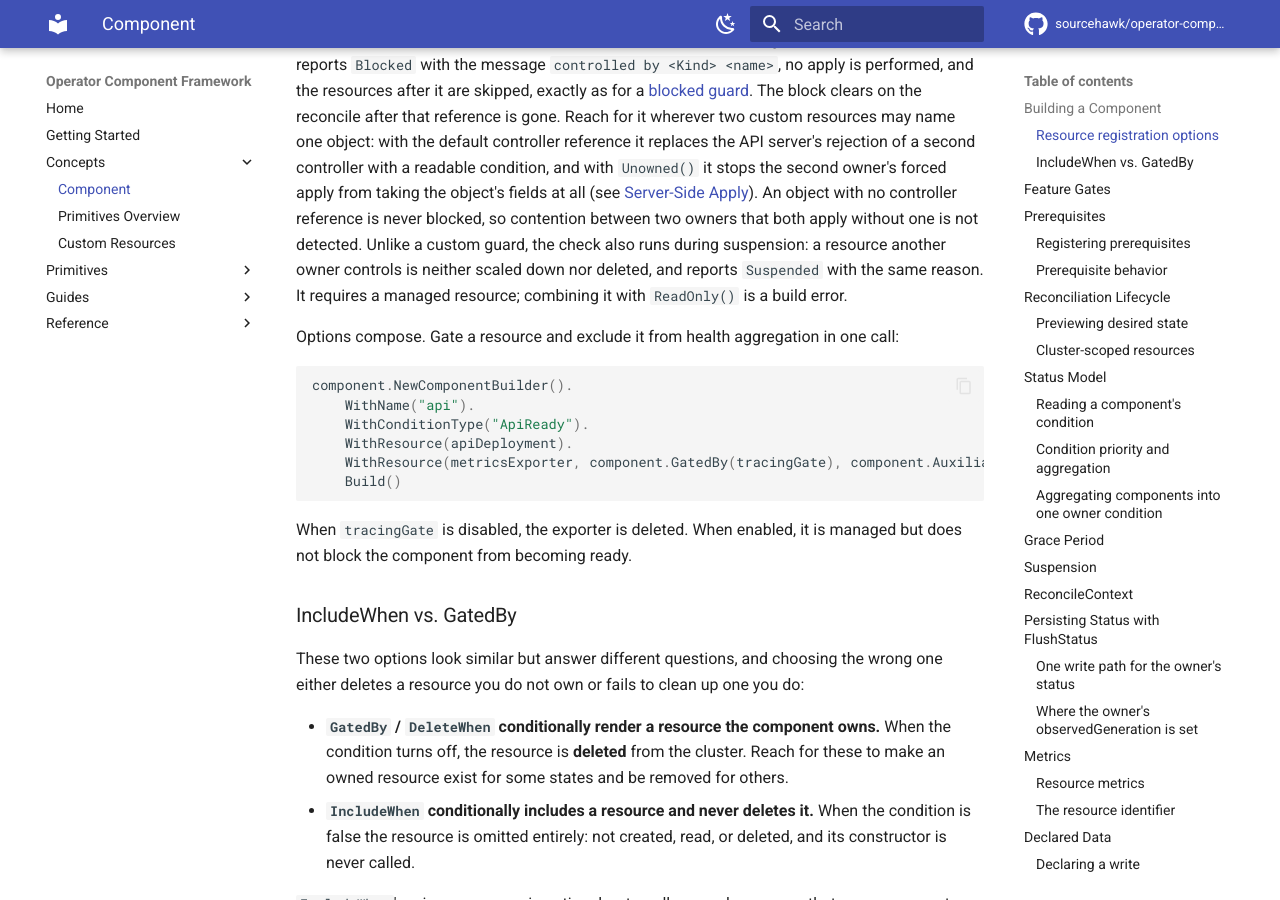
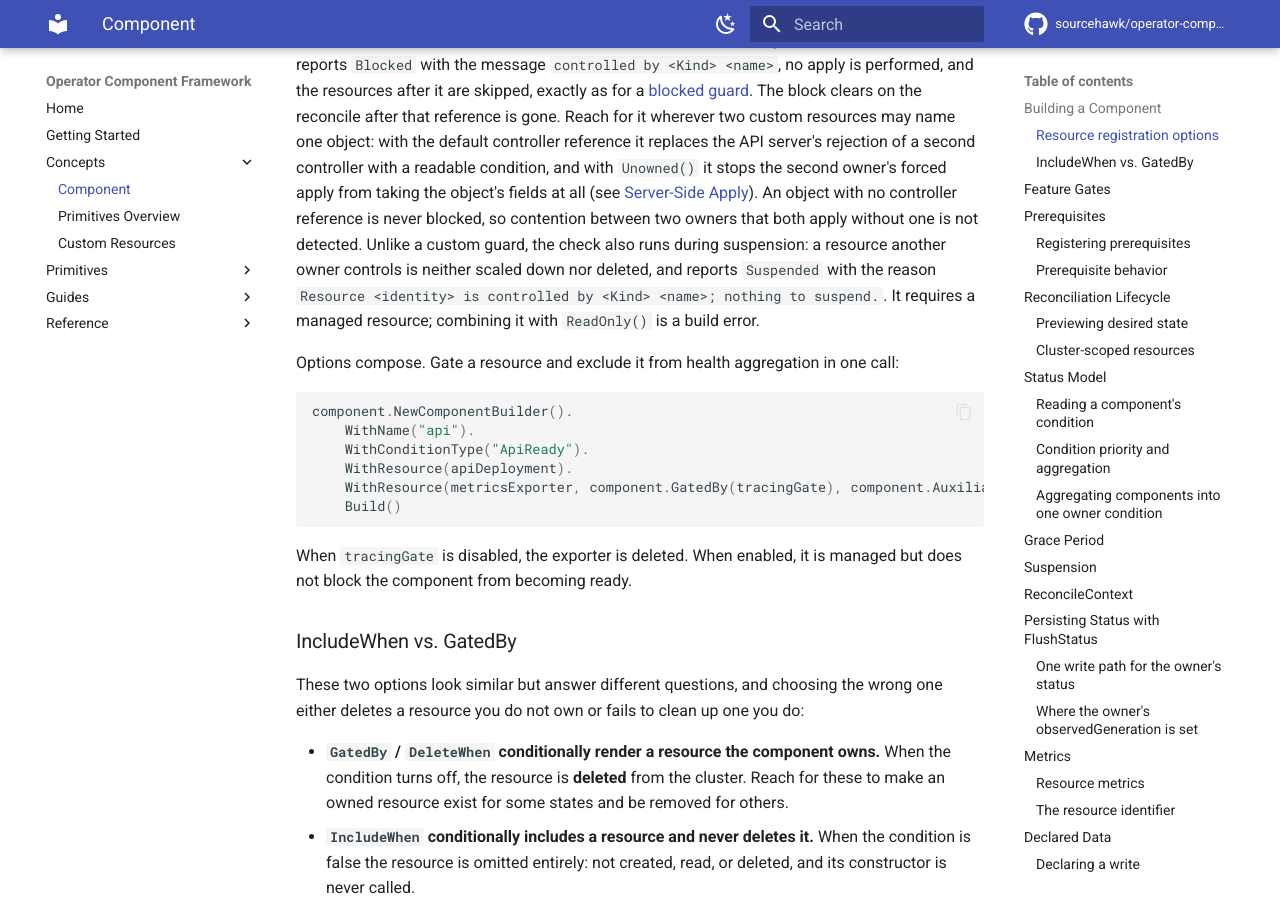
Before and after one commit to sourcehawk/operator-component-framework, an MkDocs documentation site: the page built from docs/component.md, in a window 1280 px wide and 900 px high, scrolled down 2898 px. Built offline with MkDocs 1.6.1 and Material for MkDocs 9.7.7, drawn with Linux system fonts in a browser that asks for light colours; comment, search, counter and statistics services are not loaded.

Commit message:
docs(component): state the exact suspension reason for a foreign-controlled resource (#199)
The suspension path names the resource and the controlling owner in the
style of the other suspension reasons; the GoDoc and docs claimed it was
the same string as the reconcile-time block.

Co-Authored-By: Claude Fable 5 <noreply@anthropic.com>
Claude-Session: https://claude.ai/code/session_01MZRpj8ChzesLeqLkWT31vS

```diff
--- a/docs/component.md
+++ b/docs/component.md
@@ -90,7 +90,8 @@ controller reference it replaces the API server's rejection of a second controll
 [Server-Side Apply](primitives.md#server-side-apply)). An object with no controller reference is never blocked, so
 contention between two owners that both apply without one is not detected. Unlike a custom guard, the check also runs
 during suspension: a resource another owner controls is neither scaled down nor deleted, and reports `Suspended` with
-the same reason. It requires a managed resource; combining it with `ReadOnly()` is a build error.
+the reason `Resource <identity> is controlled by <Kind> <name>; nothing to suspend.`. It requires a managed resource;
+combining it with `ReadOnly()` is a build error.
 
 Options compose. Gate a resource and exclude it from health aggregation in one call:
 
```
Also changed, not shown: plugin/skills/building-components/references/component.md (+2 -1 lines), 1 other file.
